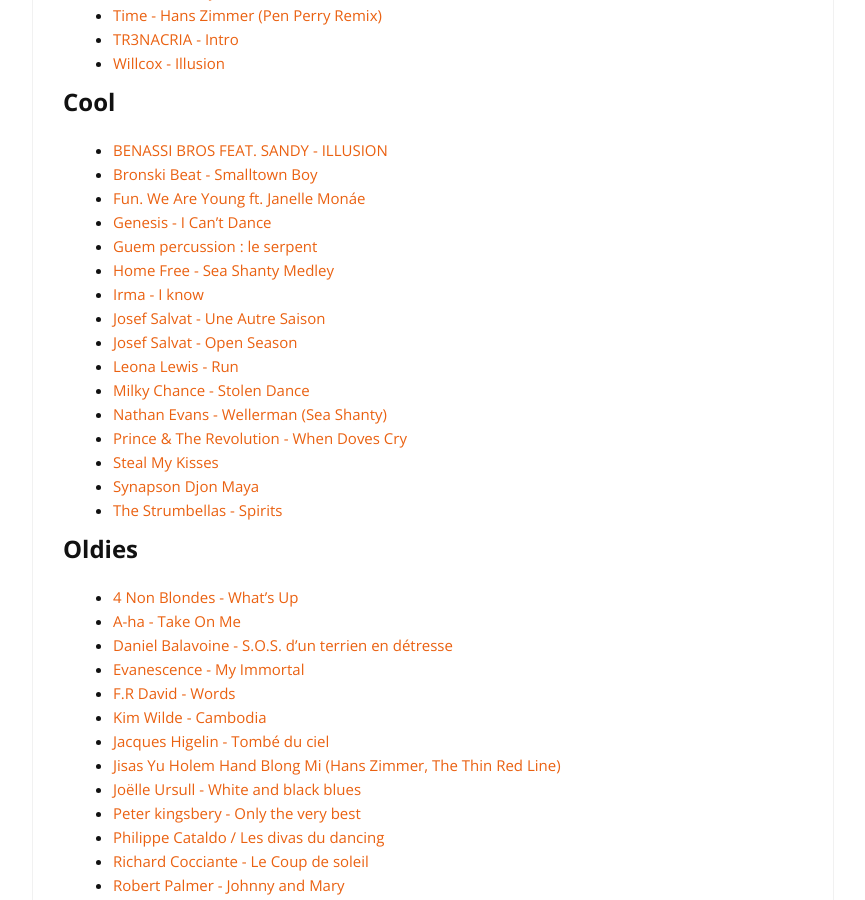
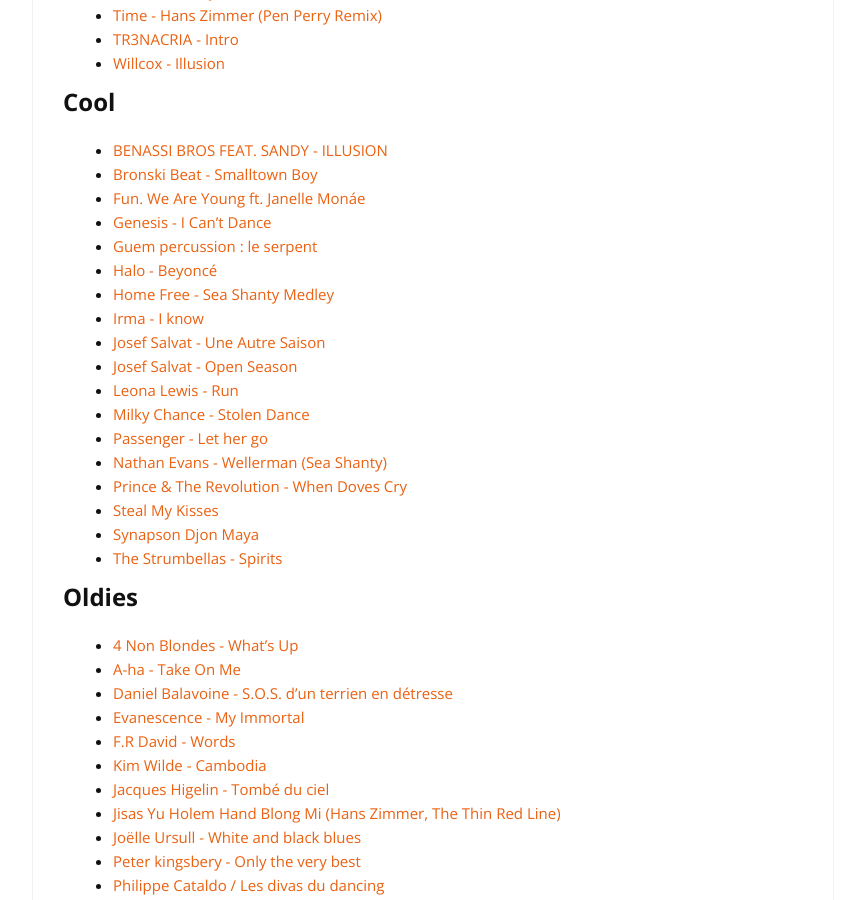
Before and after one commit to cylmat/cylmat.github.io, a Jekyll site: the page built from _pages/musics.md, in a window 1280 px wide and 900 px high, scrolled down 1267 px. Shown: the whole window, without its empty margins (207-1072 px from the left). Built offline with Jekyll 4.4.1, drawn with Linux system fonts in a browser that asks for light colours; nearby versions of some CDN libraries.

Commit message:
Update musics.md

```diff
--- a/_pages/musics.md
+++ b/_pages/musics.md
@@ -61,12 +61,14 @@
 - [Fun. We Are Young ft. Janelle Monáe](https://www.youtube.com/watch?v=Sv6dMFF_yts)
 - [Genesis - I Can't Dance](https://www.youtube.com/watch?v=hGI2d31M7Ns)
 - [Guem percussion : le serpent](https://www.youtube.com/watch?v=uvLdJ2X7bp4)
+- [Halo - Beyoncé](https://www.youtube.com/watch?v=bnVUHWCynig)
 - [Home Free - Sea Shanty Medley](https://www.youtube.com/watch?v=lLGLUSzzuWU)
 - [Irma - I know](https://www.youtube.com/watch?v=Mus0XbaGx0M)
 - [Josef Salvat - Une Autre Saison](https://www.youtube.com/watch?v=X1yS8sDj9v4)
 - [Josef Salvat - Open Season](https://www.youtube.com/watch?v=AXiMS5XW6kA)
 - [Leona Lewis - Run](https://www.youtube.com/watch?v=1kucPRPhP2c)
 - [Milky Chance - Stolen Dance](https://www.youtube.com/watch?v=iX-QaNzd-0Y)
+- [Passenger - Let her go](https://www.youtube.com/watch?v=RBumgq5yVrA)
 - [Nathan Evans - Wellerman (Sea Shanty)](https://www.youtube.com/watch?v=qP-7GNoDJ5c)
 - [Prince & The Revolution - When Doves Cry](https://www.youtube.com/watch?v=UG3VcCAlUgE)
 - [Steal My Kisses](https://www.youtube.com/watch?v=NL6dIt0CHe0)
```
